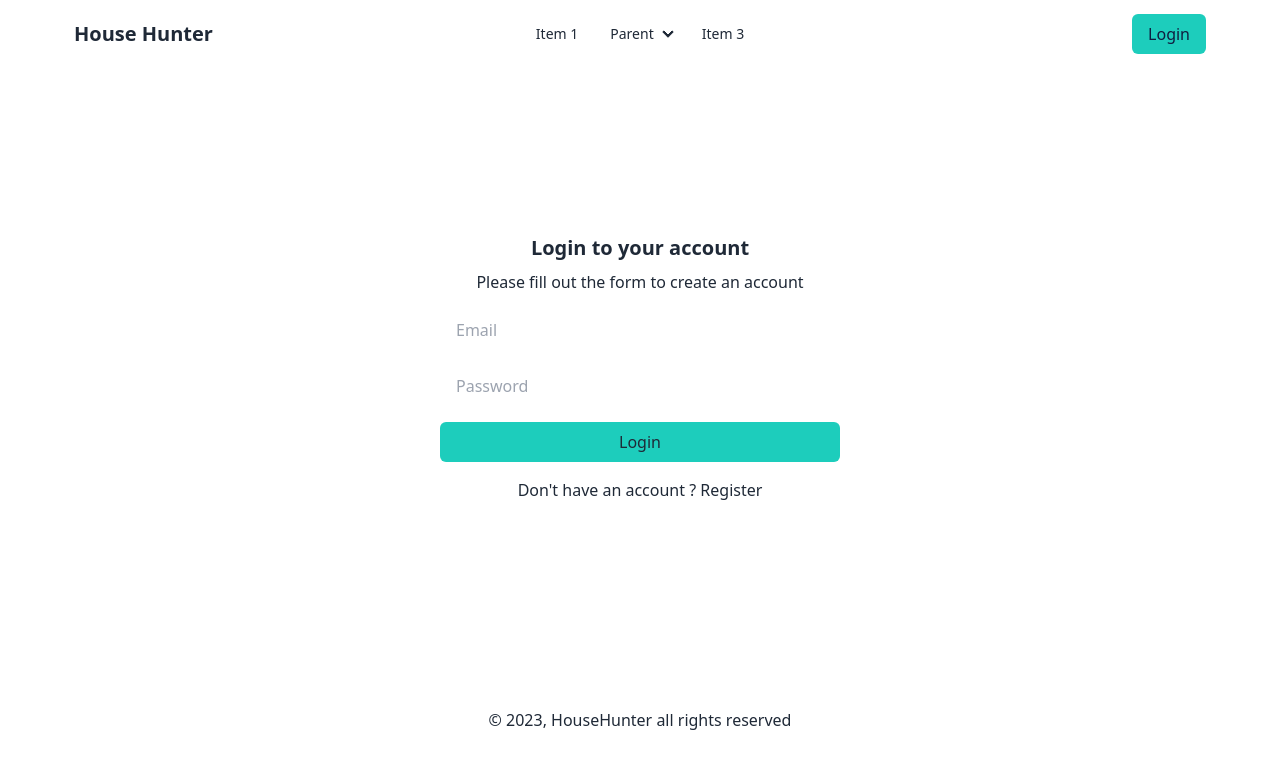
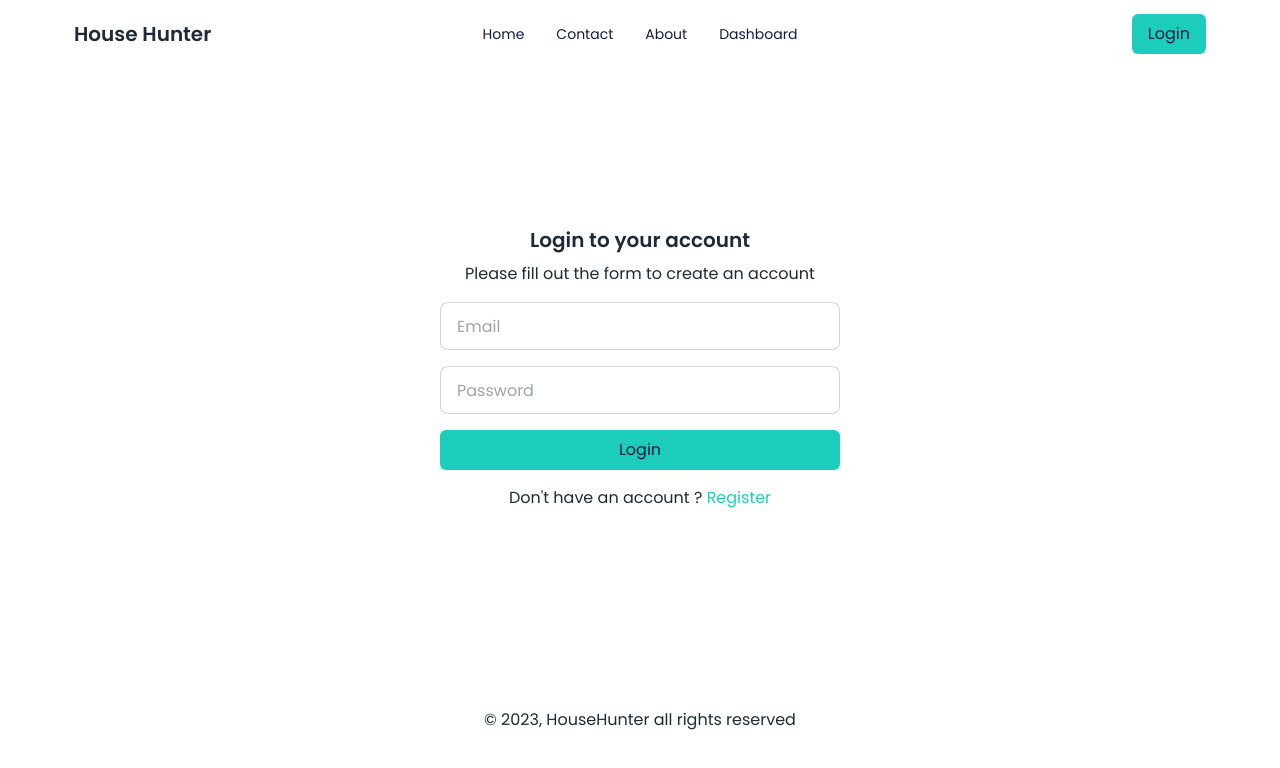
Before and after one commit to rejaulkariim/house-hunter-client, a React (Vite) app: page /login in a window 1280 px wide. Shown: the top 768 px of the page. Built offline with nearby package versions, Linux system fonts and the light colour scheme.

Commit message:
added search function

```diff
--- a/src/Pages/About.jsx
+++ b/src/Pages/About.jsx
@@ -1,5 +1,9 @@
 function About() {
-  return <div>About</div>;
+  return (
+    <div className="min-h-screen text-center">
+      <p className="mt-16">Coming Soon!!!</p>
+    </div>
+  );
 }
 
 export default About;
--- a/src/Pages/Contact.jsx
+++ b/src/Pages/Contact.jsx
@@ -1,8 +1,9 @@
-
 function Contact() {
   return (
-    <div>Contact</div>
-  )
+    <div className="min-h-screen text-center">
+      <p className="mt-16">Coming Soon!!!</p>
+    </div>
+  );
 }
 
-export default Contact
+export default Contact;
--- a/src/components/ListedHouse.jsx
+++ b/src/components/ListedHouse.jsx
@@ -4,40 +4,63 @@ import HouseCard from "./HouseCard";
 
 const ListedHouse = () => {
   const [houses, setHouses] = useState([]);
+  const [loading, setLoading] = useState(false);
+  const [searchTerm, setSearchTerm] = useState("");
 
   useEffect(() => {
+    fetchHouses();
+  }, []);
+
   const fetchHouses = async () => {
     try {
-        // const token = localStorage.getItem("jwtToken");
-        // const decodedToken = jwt_decode(token); // Decode the token to get the user's role
-        // if (decodedToken.role !== "House Owner") {
-        // Check if the user's role is not "House Owner"
-        //   return; // If not, don't fetch houses and return early
-        // }
-
-        const response = await axios.get("http://localhost:5000/api/houses", {
-          //   headers: {
-          //     Authorization: `Bearer ${token}`,
-          //   },
-        });
-
+      setLoading(true);
+      const response = await axios.get("http://localhost:5000/api/houses");
       setHouses(response.data);
+      setLoading(false);
     } catch (error) {
       console.log(error);
+      setLoading(false);
     }
   };
 
-    fetchHouses();
-  }, []);
+  const handleSearch = (e) => {
+    setSearchTerm(e.target.value);
+  };
+
+  // Filter houses based on the search term
+  const filteredHouses = houses.filter((house) =>
+    house.name.toLowerCase().includes(searchTerm.toLowerCase())
+  );
+
+  if (loading) {
+    return <p className="text-center">Loading...</p>;
+  }
 
   if (!houses.length) {
     return <p>No houses to display.</p>;
   }
+
   return (
     <div className="">
-      <h2>Your Houses</h2>
-      <div className="grid grid-cols-1 md:grid-cols-3 gap-10">
-        {houses.map((house) => (
+      <div className="flex justify-center">
+        <div className="flex mb-4">
+          <input
+            type="text"
+            placeholder="Search by house name"
+            className="input input-bordered max-w-xl"
+            value={searchTerm}
+            onChange={handleSearch}
+          />
+        </div>
+      </div>
+      <div className="flex justify-center mt-10">
+        <p>
+          Explore and book your dream house from our wide selection of
+          properties
+        </p>
+      </div>
+      <div className="grid grid-cols-1 md:grid-cols-3 gap-10 mt-10">
+        {filteredHouses.map((house) => (
           <HouseCard key={house._id} house={house} />
         ))}
       </div>
--- a/src/components/LoginForm.jsx
+++ b/src/components/LoginForm.jsx
@@ -48,26 +48,26 @@ function LoginForm() {
             type="email"
             name="email"
             placeholder="Email"
-            className="py-2 px-4 rounded-md"
+            className="input input-bordered w-full"
             required
           />
           <input
             type="password"
             name="password"
             placeholder="Password"
-            className="py-2 px-4 rounded-md"
+            className="input input-bordered w-full"
             required
           />
           <input
             type="submit"
             value="Login"
-            className="py-2 px-4 bg-accent rounded-md cursor-pointer"
+            className="py-2 px-4 bg-accent text-dark rounded-md cursor-pointer"
             required
           />
           <p className="text-center">
             {" "}
             Don&apos;t have an account ?{" "}
-            <span>
+            <span className="text-accent font-semi-bold">
               <Link to="/register">Register</Link>
             </span>
           </p>
--- a/src/components/Navbar.jsx
+++ b/src/components/Navbar.jsx
@@ -31,50 +31,6 @@ function Navbar() {
   }
 
   return (
-    // <header className="fixed left-0 top-0 right-0 backdrop:blur h-16 z-50 bg-light border-b">
-    //   <nav className="max-w-[1080px] mx-auto h-full flex justify-between items-center">
-    //     <div className="flex justify-between items-center gap-16">
-    //       <Link to="/" className="text-xl text-dark font-bold tracking-wider">
-    //         House Hunter
-    //       </Link>
-    //     </div>
-
-    //     <div className="flex items-center gap-4">
-    //       <Link to="/" className="text-dark">
-    //         Home
-    //       </Link>
-    //       <Link to="/contact" className="text-dark">
-    //         Contact
-    //       </Link>
-    //       <Link to="/about" className="text-dark">
-    //         About
-    //       </Link>
-    //       {isHouseOwner ? ( // Show links based on the user's role
-    //         <Link to="/owner/dashboard" className="text-dark">
-    //           Dashboard
-    //         </Link>
-    //       ) : (
-    //         <Link to="/renter/dashboard" className="text-dark">
-    //           Dashboard
-    //         </Link>
-    //       )}
-    //     </div>
-
-    //     <div>
-    //       {isAuthenticated ? (
-    //         <button
-    //           onClick={handleLogout}
-    //           className="bg-accent text-light hove:bg-accent/90 py-2 px-4 rounded-md duration-300 cursor-pointer"
-    //         >
-    //           Logout
-    //         </button>
-    //       ) : (
-    //         <Button placeholder="Login" href="/login" color="green" />
-    //       )}
-    //     </div>
-    //   </nav>
-    // </header>
-
     <div className="navbar bg-base-100">
       <div className="navbar-start">
         <div className="dropdown">
@@ -99,22 +55,36 @@ function Navbar() {
             className="menu menu-sm dropdown-content mt-3 z-[1] p-2 shadow bg-base-100 rounded-box w-52"
           >
             <li>
-              <a>Item 1</a>
+              <Link to="/" className="text-dark">
+                Home
+              </Link>
             </li>
             <li>
-              <a>Parent</a>
-              <ul className="p-2">
-                <li>
-                  <a>Submenu 1</a>
-                </li>
-                <li>
-                  <a>Submenu 2</a>
-                </li>
-              </ul>
+              {" "}
+              <Link to="/contact" className="text-dark">
+                Contact
+              </Link>
             </li>
             <li>
-              <a>Item 3</a>
+              <Link to="/about" className="text-dark">
+                About
+              </Link>
             </li>
+            {isHouseOwner ? (
+              <li>
+                {" "}
+                <Link to="/owner/dashboard" className="text-dark">
+                  Dashboard
+                </Link>
+              </li>
+            ) : (
+              <li>
+                {" "}
+                <Link to="/renter/dashboard" className="text-dark">
+                  Dashboard
+                </Link>
+              </li>
+            )}
           </ul>
         </div>
         <Link to="/" className="font-bold text-xl">
@@ -124,24 +94,36 @@ function Navbar() {
       <div className="navbar-center hidden lg:flex">
         <ul className="menu menu-horizontal px-1">
           <li>
-            <a>Item 1</a>
-          </li>
-          <li tabIndex={0}>
-            <details>
-              <summary>Parent</summary>
-              <ul className="p-2">
-                <li>
-                  <a>Submenu 1</a>
-                </li>
-                <li>
-                  <a>Submenu 2</a>
-                </li>
-              </ul>
-            </details>
+            <Link to="/" className="text-dark">
+              Home
+            </Link>
           </li>
           <li>
-            <a>Item 3</a>
+            {" "}
+            <Link to="/contact" className="text-dark">
+              Contact
+            </Link>
           </li>
+          <li>
+            <Link to="/about" className="text-dark">
+              About
+            </Link>
+          </li>
+          {isHouseOwner ? (
+            <li>
+              {" "}
+              <Link to="/owner/dashboard" className="text-dark">
+                Dashboard
+              </Link>
+            </li>
+          ) : (
+            <li>
+              {" "}
+              <Link to="/renter/dashboard" className="text-dark">
+                Dashboard
+              </Link>
+            </li>
+          )}
         </ul>
       </div>
       <div className="navbar-end">
--- a/src/components/RegisterForm.jsx
+++ b/src/components/RegisterForm.jsx
@@ -71,14 +71,14 @@ function RegisterForm() {
             placeholder="Full Name"
             value={formData.fullName}
             onChange={handleInputChange}
-            className="py-2 px-4 rounded-md"
+            className="input input-bordered w-full"
             required
           />
           <select
             name="role"
             value={formData.role}
             onChange={handleInputChange}
-            className="py-2 px-4 rounded-md"
+            className="input input-bordered w-full"
             required
           >
             {" "}
@@ -95,7 +95,7 @@ function RegisterForm() {
             placeholder="Phone Number"
             value={formData.phoneNumber}
             onChange={handleInputChange}
-            className="py-2 px-4 rounded-md"
+            className="input input-bordered w-full"
             required
           />
           <input
@@ -104,7 +104,7 @@ function RegisterForm() {
             placeholder="Email"
             value={formData.email}
             onChange={handleInputChange}
-            className="py-2 px-4 rounded-md"
+            className="input input-bordered w-full"
             required
           />
           <input
@@ -113,19 +113,19 @@ function RegisterForm() {
             placeholder="Password"
             value={formData.password}
             onChange={handleInputChange}
-            className="py-2 px-4 rounded-md"
+            className="input input-bordered w-full"
             required
           />
           <button
             type="submit"
-            className="py-2 px-4 bg-primary rounded-md"
+            className="py-2 px-4 bg-accent text-dark rounded-md cursor-pointer"
           >
             {loading ? <FaSpinner className="animate-spin" /> : "Register"}
           </button>
           <p className="text-center">
             {" "}
             Already have an account ?{" "}
-            <span>
+            <span className="text-accent font-semi-bold">
               <Link to="/login">Login</Link>
             </span>
           </p>
--- a/src/index.css
+++ b/src/index.css
@@ -1,7 +1,12 @@
+@import url("https://fonts.googleapis.com/css2?family=Poppins:wght@200;400;500;600&display=swap");
 @tailwind base;
 @tailwind components;
 @tailwind utilities;
 
+body {
+  font-family: "Poppins", sans-serif;
+}
+
 .wrapper {
   @apply min-h-screen mt-20;
 }
```
Lines whose indentation alone changed are shown as unchanged.
